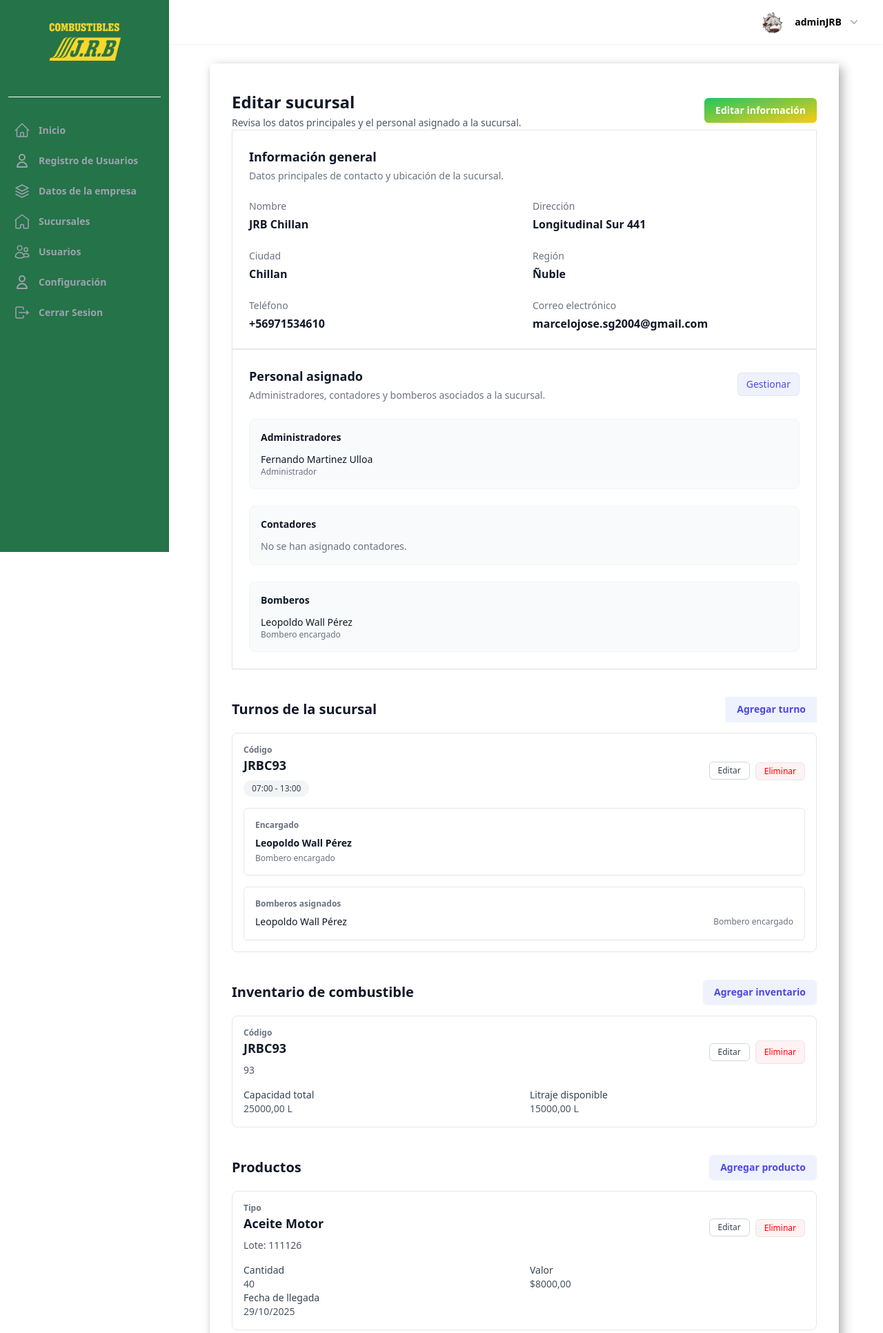
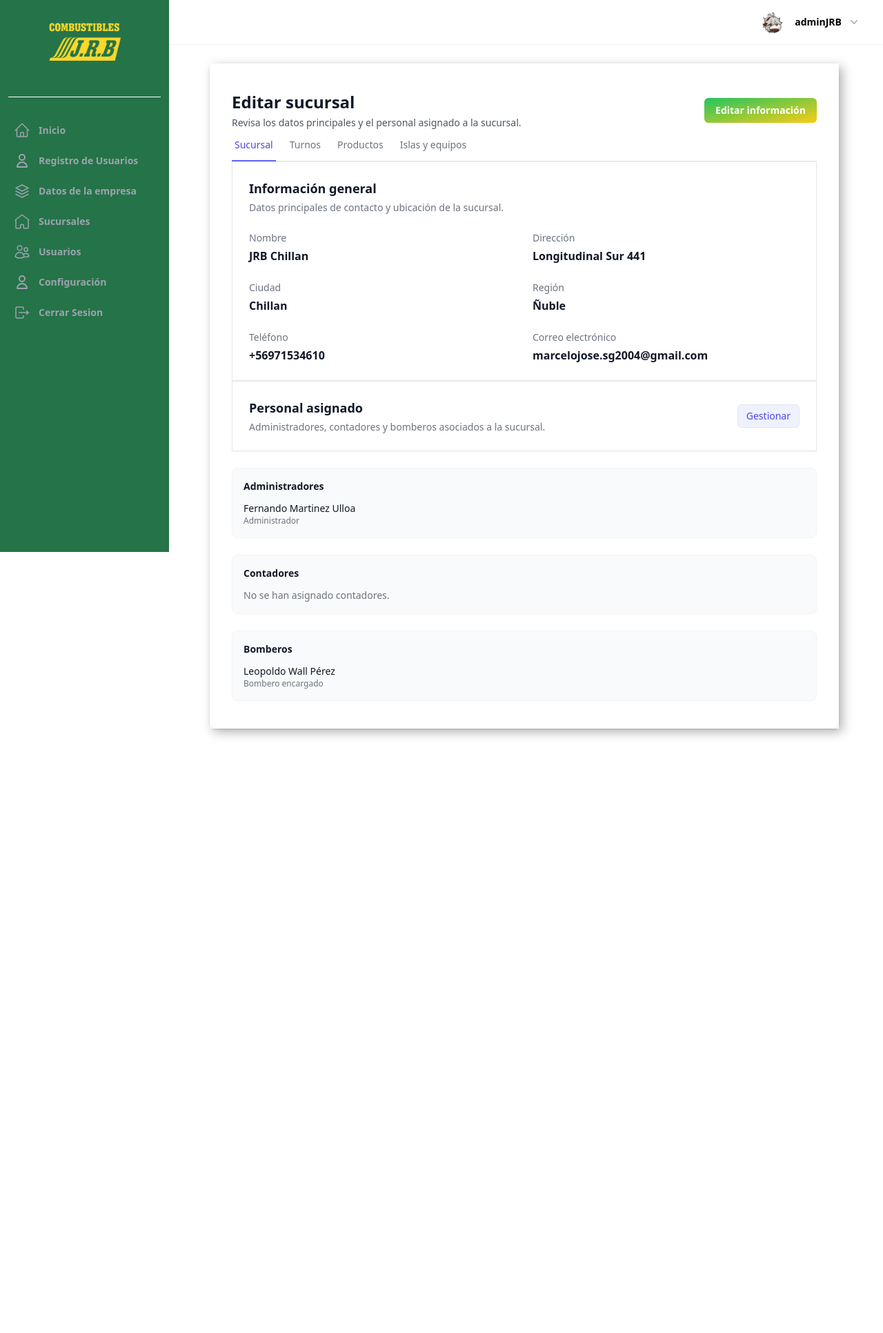
Before and after one commit to Leonard0nt/BenciData, a Django app: page /sucursales/1/editar/ in a window 1280 px wide. Shown: the top 1932 px of the page at 69% size. After the commit the page ends 1069 px from the top, so only its background shows below. Run offline with Django 5.2, Linux system fonts and the light colour scheme; a user stored in the database is signed in; data comes from the database, SQL or seed files in the repository; both versions use the stored data as it was after the commit; parts of the project's set-up code (start-up, migrations or seed data) failed here and were passed over; some libraries are stand-ins or nearby versions.

Commit message:
formulariosucursalantespestañas1

```diff
--- a/templates/pages/sucursales/sucursal_form.html
+++ b/templates/pages/sucursales/sucursal_form.html
@@ -1,4 +1,5 @@
 {% extends 'components/Layout/base_pages.html' %}
+{% load static %}
 
 {% block content_pages %}
 
@@ -39,7 +40,7 @@
 >
 
 {% if form.instance.pk %}
-  <form method="post" id="sucursal-update-form" class="space-y-8"></form>
+  <form method="post" id="sucursal-update-form" class="space-y-8">
     {% csrf_token %}
 
     <div class="flex flex-wrap items-start justify-between gap-4">
@@ -56,7 +57,6 @@
 
       </div>
     </div>
-
     {% if form.non_field_errors %}
       <div class="rounded-md border border-red-200 bg-red-50 px-4 py-3 text-sm text-red-700">
         <ul class="space-y-1">
@@ -65,6 +65,45 @@
       </div>
     {% endif %}
 
+    <div class="mt-8 border-b border-gray-200">
+      <nav class="-mb-px flex flex-wrap gap-4" aria-label="Tabs">
+        <button
+          type="button"
+          data-tab-target="tab-sucursal"
+          data-tab-group="branch-detail"
+          class="whitespace-nowrap border-b-2 border-indigo-500 px-1 py-3 text-sm font-medium text-indigo-600"
+          aria-controls="tab-sucursal"
+          aria-selected="true"
+        >Sucursal</button>
+        <button
+          type="button"
+          data-tab-target="tab-turnos"
+          data-tab-group="branch-detail"
+          class="whitespace-nowrap border-b-2 border-transparent px-1 py-3 text-sm font-medium text-gray-500 hover:border-gray-300 hover:text-gray-700"
+          aria-controls="tab-turnos"
+          aria-selected="false"
+        >Turnos</button>
+        <button
+          type="button"
+          data-tab-target="tab-productos"
+          data-tab-group="branch-detail"
+          class="whitespace-nowrap border-b-2 border-transparent px-1 py-3 text-sm font-medium text-gray-500 hover:border-gray-300 hover:text-gray-700"
+          aria-controls="tab-productos"
+          aria-selected="false"
+        >Productos</button>
+        <button
+          type="button"
+          data-tab-target="tab-islas"
+          data-tab-group="branch-detail"
+          class="whitespace-nowrap border-b-2 border-transparent px-1 py-3 text-sm font-medium text-gray-500 hover:border-gray-300 hover:text-gray-700"
+          aria-controls="tab-islas"
+          aria-selected="false"
+        >Islas y equipos</button>
+      </nav>
+    </div>
+
+
+    <div id="tab-sucursal" class="tab-content mt-8 space-y-8">
       <!-- Información general (vista) -->
       <section class="rounded-xl border border-gray-200 bg-white p-6 shadow-sm">
         <div class="flex flex-wrap items-center justify-between gap-3">
@@ -95,6 +134,8 @@
             class="inline-flex items-center rounded-md border border-indigo-200 bg-indigo-50 px-3 py-1.5 text-sm font-medium text-indigo-600 hover:bg-indigo-50"
             @click="openModal = 'staff'"
           >Gestionar</button>
+        </div>
+
         </div>
 
       <div class="mt-6 grid grid-cols-1 gap-6 md:grid-cols-3">
@@ -159,6 +200,7 @@
         </div>
       </div>
       </section>
+    </div>
 
     <!-- Overlay global para modales del formulario principal -->
     <template x-if="openModal">
@@ -236,11 +278,10 @@
         </div>
       </div>
     </div>
-
   </form>
-
+  <div id="tab-turnos" class="tab-content mt-8 hidden space-y-6">
     <!-- Turnos -->
-  <section class="mt-10">
+    <section class="mt-2">
     <div class="flex items-center justify-between mb-4">
         <h2 class="text-xl font-semibold text-gray-900">Turnos de la sucursal</h2>
         {% if shift_create_form %}
@@ -374,8 +415,46 @@
       {% endif %}
     </section>
 
+    <!-- Modal: crear turno -->
+    {% if shift_create_form %}
+      <div x-cloak x-show="openModal === 'shift-create'" x-transition.opacity class="fixed inset-0 z-50 flex items-center justify-center bg-transparent p-4" @keydown.escape.window="openModal = null" @click.self="openModal = null">
+        <div class="modal-panel w-full bg-white shadow-2xl flex flex-col" x-transition.scale.origin.center>
+          <div class="flex items-center justify-between border-b border-gray-200 px-6 py-4 shrink-0">
+            <h3 class="text-lg font-semibold text-gray-900">Agregar turno</h3>
+            <button type="button" class="text-gray-400 hover:text-gray-600" @click="openModal = null"><span class="sr-only">Cerrar</span>
+              <svg xmlns="http://www.w3.org/2000/svg" viewBox="0 0 24 24" fill="none" stroke-width="1.5" stroke="currentColor" class="h-5 w-5"><path stroke-linecap="round" stroke-linejoin="round" d="M6 18 18 6M6 6l12 12" /></svg>
+            </button>
+          </div>
+          <div class="px-6 py-6 overflow-y-auto">
+            <form method="post" action="{{ shift_create_url }}" class="space-y-6 mx-auto w-full max-w-[36rem]">
+              {% csrf_token %}
+              {% for hidden in shift_create_form.hidden_fields %}{{ hidden }}{% endfor %}
+              <div class="grid grid-cols-1 gap-6 md:grid-cols-2">
+                {% for field in shift_create_form.visible_fields %}
+                  <div>
+                    <label class="block text-sm font-medium text-gray-700 mb-1" for="{{ field.id_for_label }}">{{ field.label }}</label>
+                    {{ field }}
+                    {% if field.help_text %}<p class="mt-1 text-xs text-gray-500">{{ field.help_text }}</p>{% endif %}
+                    {% if field.errors %}<ul class="mt-1 space-y-1 text-sm text-red-600">{% for e in field.errors %}<li>{{ e }}</li>{% endfor %}</ul>{% endif %}
+                  </div>
+                {% endfor %}
+              </div>
+              {% if shift_create_form.non_field_errors %}<ul class="space-y-1 text-sm text-red-600">{% for e in shift_create_form.non_field_errors %}<li>{{ e }}</li>{% endfor %}</ul>{% endif %}
+              <div class="flex justify-end gap-3">
+                <button type="button" class="inline-flex items-center rounded-md border border-gray-300 px-4 py-2 text-sm font-medium text-gray-700 hover:bg-gray-50" @click="openModal = null">Cancelar</button>
+                <button type="submit" class="inline-flex items-center rounded-md bg-indigo-600 px-4 py-2 text-sm font-semibold text-white shadow-sm hover:bg-indigo-50">Guardar turno</button>
+              </div>
+            </form>
+          </div>
+          <div class="border-t border-gray-200 bg-gray-50 px-6 py-5 shrink-0"></div>
+        </div>
+      </div>
+    {% endif %}
+  </div>
+
+  <div id="tab-productos" class="tab-content mt-8 hidden space-y-6">
     <!-- Inventario -->
-    <section class="mt-10">
+    <section class="mt-2">
       <div class="flex items-center justify-between mb-4">
         <h2 class="text-xl font-semibold text-gray-900">Inventario de combustible</h2>
         {% if fuel_inventory_create_form %}
@@ -568,8 +647,80 @@
       {% endif %}
     </section>
 
+    {% if fuel_inventory_create_form %}
+      <div x-cloak x-show="openModal === 'fuel-inventory'" x-transition.opacity class="fixed inset-0 z-50 flex items-center justify-center bg-transparent p-4" @keydown.escape.window="openModal = null" @click.self="openModal = null">
+        <div class="modal-panel w-full bg-white shadow-2xl flex flex-col" x-transition.scale.origin.center>
+          <div class="flex items-center justify-between border-b border-gray-200 px-6 py-4 shrink-0">
+            <h3 class="text-lg font-semibold text-gray-900">Agregar inventario</h3>
+            <button type="button" class="text-gray-400 hover:text-gray-600" @click="openModal = null"><span class="sr-only">Cerrar</span>
+              <svg xmlns="http://www.w3.org/2000/svg" viewBox="0 0 24 24" fill="none" stroke-width="1.5" stroke="currentColor" class="h-5 w-5"><path stroke-linecap="round" stroke-linejoin="round" d="M6 18 18 6M6 6l12 12" /></svg>
+            </button>
+          </div>
+          <div class="px-6 py-6 overflow-y-auto">
+            <form method="post" action="{{ fuel_inventory_create_url }}" class="space-y-6 mx-auto w-full max-w-[36rem]">
+              {% csrf_token %}
+              {% for hidden in fuel_inventory_create_form.hidden_fields %}{{ hidden }}{% endfor %}
+              <div class="grid grid-cols-1 gap-6 md:grid-cols-2">
+                {% for field in fuel_inventory_create_form.visible_fields %}
+                  <div>
+                    <label class="block text-sm font-medium text-gray-700 mb-1" for="{{ field.id_for_label }}">{{ field.label }}</label>
+                    {{ field }}
+                    {% if field.help_text %}<p class="mt-1 text-xs text-gray-500">{{ field.help_text }}</p>{% endif %}
+                    {% if field.errors %}<ul class="mt-1 space-y-1 text-sm text-red-600">{% for e in field.errors %}<li>{{ e }}</li>{% endfor %}</ul>{% endif %}
+                  </div>
+                {% endfor %}
+              </div>
+              {% if fuel_inventory_create_form.non_field_errors %}<ul class="space-y-1 text-sm text-red-600">{% for e in fuel_inventory_create_form.non_field_errors %}<li>{{ e }}</li>{% endfor %}</ul>{% endif %}
+              <div class="flex justify-end gap-3">
+                <button type="button" class="inline-flex items-center rounded-md border border-gray-300 px-4 py-2 text-sm font-medium text-gray-700 hover:bg-gray-50" @click="openModal = null">Cancelar</button>
+                <button type="submit" class="inline-flex items-center rounded-md bg-indigo-600 px-4 py-2 text-sm font-semibold text-white shadow-sm hover:bg-indigo-50">Guardar inventario</button>
+              </div>
+            </form>
+          </div>
+          <div class="border-t border-gray-200 bg-gray-50 px-6 py-5 shrink-0"></div>
+        </div>
+      </div>
+    {% endif %}
+
+    {% if product_create_form %}
+      <div x-cloak x-show="openModal === 'product'" x-transition.opacity class="fixed inset-0 z-50 flex items-center justify-center bg-transparent p-4" @keydown.escape.window="openModal = null" @click.self="openModal = null">
+        <div class="modal-panel w-full bg-white shadow-2xl flex flex-col" x-transition.scale.origin.center>
+          <div class="flex items-center justify-between border-b border-gray-200 px-6 py-4 shrink-0">
+            <h3 class="text-lg font-semibold text-gray-900">Agregar producto</h3>
+            <button type="button" class="text-gray-400 hover:text-gray-600" @click="openModal = null"><span class="sr-only">Cerrar</span>
+              <svg xmlns="http://www.w3.org/2000/svg" viewBox="0 0 24 24" fill="none" stroke-width="1.5" stroke="currentColor" class="h-5 w-5"><path stroke-linecap="round" stroke-linejoin="round" d="M6 18 18 6M6 6l12 12" /></svg>
+            </button>
+          </div>
+          <div class="px-6 py-6 overflow-y-auto">
+            <form method="post" action="{{ product_create_url }}" class="space-y-6 mx-auto w-full max-w-[36rem]">
+              {% csrf_token %}
+              {% for hidden in product_create_form.hidden_fields %}{{ hidden }}{% endfor %}
+              <div class="grid grid-cols-1 gap-6 md:grid-cols-2">
+                {% for field in product_create_form.visible_fields %}
+                  <div>
+                    <label class="block text-sm font-medium text-gray-700 mb-1" for="{{ field.id_for_label }}">{{ field.label }}</label>
+                    {{ field }}
+                    {% if field.help_text %}<p class="mt-1 text-xs text-gray-500">{{ field.help_text }}</p>{% endif %}
+                    {% if field.errors %}<ul class="mt-1 space-y-1 text-sm text-red-600">{% for e in field.errors %}<li>{{ e }}</li>{% endfor %}</ul>{% endif %}
+                  </div>
+                {% endfor %}
+              </div>
+              {% if product_create_form.non_field_errors %}<ul class="space-y-1 text-sm text-red-600">{% for e in product_create_form.non_field_errors %}<li>{{ e }}</li>{% endfor %}</ul>{% endif %}
+              <div class="flex justify-end gap-3">
+                <button type="button" class="inline-flex items-center rounded-md border border-gray-300 px-4 py-2 text-sm font-medium text-gray-700 hover:bg-gray-50" @click="openModal = null">Cancelar</button>
+                <button type="submit" class="inline-flex items-center rounded-md bg-indigo-600 px-4 py-2 text-sm font-semibold text-white shadow-sm hover:bg-indigo-50">Guardar producto</button>
+              </div>
+            </form>
+          </div>
+          <div class="border-t border-gray-200 bg-gray-50 px-6 py-5 shrink-0"></div>
+        </div>
+      </div>
+    {% endif %}
+  </div>
+
+  <div id="tab-islas" class="tab-content mt-8 hidden space-y-6">
     <!-- Islas y equipos -->
-    <section class="mt-10">
+    <section class="mt-2">
       <div class="flex items-center justify-between mb-4">
         <h2 class="text-xl font-semibold text-gray-900">Islas y equipos</h2>
         {% if island_create_form %}
@@ -910,149 +1061,7 @@
       {% endif %}
     </section>
 
-    <!-- Modal: crear isla -->
-    {% if island_create_form %}
-      <div x-cloak x-show="openModal === 'island-create'" x-transition.opacity class="fixed inset-0 z-50 flex items-center justify-center bg-transparent p-4" @keydown.escape.window="openModal = null" @click.self="openModal = null">
-        <div class="modal-panel w-full bg-white shadow-2xl flex flex-col" x-transition.scale.origin.center>
-          <div class="flex items-center justify-between border-b border-gray-200 px-6 py-4 shrink-0">
-            <h3 class="text-lg font-semibold text-gray-900">Agregar isla</h3>
-            <button type="button" class="text-gray-400 hover:text-gray-600" @click="openModal = null"><span class="sr-only">Cerrar</span>
-              <svg xmlns="http://www.w3.org/2000/svg" viewBox="0 0 24 24" fill="none" stroke-width="1.5" stroke="currentColor" class="h-5 w-5"><path stroke-linecap="round" stroke-linejoin="round" d="M6 18 18 6M6 6l12 12" /></svg>
-            </button>
   </div>
-          <div class="px-6 py-6 overflow-y-auto">
-            <form method="post" action="{% url 'sucursal_island_create' form.instance.pk %}" class="space-y-6 mx-auto w-full max-w-[36rem]">
-              {% csrf_token %}
-              {% for hidden in island_create_form.hidden_fields %}{{ hidden }}{% endfor %}
-              {% for field in island_create_form.visible_fields %}
-                <div>
-                  <label class="block text-sm font-medium text-gray-700 mb-1" for="{{ field.id_for_label }}">{{ field.label }}</label>
-                  {{ field }}
-                  {% if field.help_text %}<p class="mt-1 text-xs text-gray-500">{{ field.help_text }}</p>{% endif %}
-                  {% if field.errors %}<ul class="mt-1 space-y-1 text-xs text-red-600">{% for e in field.errors %}<li>{{ e }}</li>{% endfor %}</ul>{% endif %}
-                </div>
-              {% endfor %}
-              {% if island_create_form.non_field_errors %}<ul class="space-y-1 text-sm text-red-600">{% for e in island_create_form.non_field_errors %}<li>{{ e }}</li>{% endfor %}</ul>{% endif %}
-              <div class="flex justify-end gap-3">
-                <button type="button" class="inline-flex items-center rounded-md border border-gray-300 px-4 py-2 text-sm font-medium text-gray-700 hover:bg-gray-50" @click="openModal = null">Cancelar</button>
-                <button type="submit" class="inline-flex items-center rounded-md bg-indigo-600 px-4 py-2 text-sm font-semibold text-white shadow-sm hover:bg-indigo-50">Guardar isla</button>
-              </div>
-            </form>
-          </div>
-          <div class="border-t border-gray-200 bg-gray-50 px-6 py-5 shrink-0"></div>
-        </div>
-      </div>
-    {% endif %}
-
-
-
-  <!-- Modal: crear turno -->
-  {% if shift_create_form %}
-    <div x-cloak x-show="openModal === 'shift-create'" x-transition.opacity class="fixed inset-0 z-50 flex items-center justify-center bg-transparent p-4" @keydown.escape.window="openModal = null" @click.self="openModal = null">
-      <div class="modal-panel w-full bg-white shadow-2xl flex flex-col" x-transition.scale.origin.center>
-        <div class="flex items-center justify-between border-b border-gray-200 px-6 py-4 shrink-0">
-          <h3 class="text-lg font-semibold text-gray-900">Agregar turno</h3>
-          <button type="button" class="text-gray-400 hover:text-gray-600" @click="openModal = null"><span class="sr-only">Cerrar</span>
-            <svg xmlns="http://www.w3.org/2000/svg" viewBox="0 0 24 24" fill="none" stroke-width="1.5" stroke="currentColor" class="h-5 w-5"><path stroke-linecap="round" stroke-linejoin="round" d="M6 18 18 6M6 6l12 12" /></svg>
-          </button>
-        </div>
-        <div class="px-6 py-6 overflow-y-auto">
-          <form method="post" action="{{ shift_create_url }}" class="space-y-6 mx-auto w-full max-w-[36rem]">
-            {% csrf_token %}
-            {% for hidden in shift_create_form.hidden_fields %}{{ hidden }}{% endfor %}
-            <div class="grid grid-cols-1 gap-6 md:grid-cols-2">
-              {% for field in shift_create_form.visible_fields %}
-                <div>
-                  <label class="block text-sm font-medium text-gray-700 mb-1" for="{{ field.id_for_label }}">{{ field.label }}</label>
-                  {{ field }}
-                  {% if field.help_text %}<p class="mt-1 text-xs text-gray-500">{{ field.help_text }}</p>{% endif %}
-                  {% if field.errors %}<ul class="mt-1 space-y-1 text-sm text-red-600">{% for e in field.errors %}<li>{{ e }}</li>{% endfor %}</ul>{% endif %}
-                </div>
-              {% endfor %}
-            </div>
-            {% if shift_create_form.non_field_errors %}<ul class="space-y-1 text-sm text-red-600">{% for e in shift_create_form.non_field_errors %}<li>{{ e }}</li>{% endfor %}</ul>{% endif %}
-            <div class="flex justify-end gap-3">
-              <button type="button" class="inline-flex items-center rounded-md border border-gray-300 px-4 py-2 text-sm font-medium text-gray-700 hover:bg-gray-50" @click="openModal = null">Cancelar</button>
-              <button type="submit" class="inline-flex items-center rounded-md bg-indigo-600 px-4 py-2 text-sm font-semibold text-white shadow-sm hover:bg-indigo-50">Guardar turno</button>
-            </div>
-          </form>
-        </div>
-        <div class="border-t border-gray-200 bg-gray-50 px-6 py-5 shrink-0"></div>
-      </div>
-    </div>
-  {% endif %}
-
-  <!-- Modal: inventario combustible -->
-  {% if fuel_inventory_create_form %}
-    <div x-cloak x-show="openModal === 'fuel-inventory'" x-transition.opacity class="fixed inset-0 z-50 flex items-center justify-center bg-transparent p-4" @keydown.escape.window="openModal = null" @click.self="openModal = null">
-      <div class="modal-panel w-full bg-white shadow-2xl flex flex-col" x-transition.scale.origin.center>
-        <div class="flex items-center justify-between border-b border-gray-200 px-6 py-4 shrink-0">
-          <h3 class="text-lg font-semibold text-gray-900">Agregar inventario</h3>
-          <button type="button" class="text-gray-400 hover:text-gray-600" @click="openModal = null"><span class="sr-only">Cerrar</span>
-            <svg xmlns="http://www.w3.org/2000/svg" viewBox="0 0 24 24" fill="none" stroke-width="1.5" stroke="currentColor" class="h-5 w-5"><path stroke-linecap="round" stroke-linejoin="round" d="M6 18 18 6M6 6l12 12" /></svg>
-          </button>
-        </div>
-        <div class="px-6 py-6 overflow-y-auto">
-          <form method="post" action="{{ fuel_inventory_create_url }}" class="space-y-6 mx-auto w-full max-w-[36rem]">
-            {% csrf_token %}
-            {% for hidden in fuel_inventory_create_form.hidden_fields %}{{ hidden }}{% endfor %}
-            <div class="grid grid-cols-1 gap-6 md:grid-cols-2">
-              {% for field in fuel_inventory_create_form.visible_fields %}
-                <div>
-                  <label class="block text-sm font-medium text-gray-700 mb-1" for="{{ field.id_for_label }}">{{ field.label }}</label>
-                  {{ field }}
-                  {% if field.help_text %}<p class="mt-1 text-xs text-gray-500">{{ field.help_text }}</p>{% endif %}
-                  {% if field.errors %}<ul class="mt-1 space-y-1 text-sm text-red-600">{% for e in field.errors %}<li>{{ e }}</li>{% endfor %}</ul>{% endif %}
-                </div>
-              {% endfor %}
-            </div>
-            {% if fuel_inventory_create_form.non_field_errors %}<ul class="space-y-1 text-sm text-red-600">{% for e in fuel_inventory_create_form.non_field_errors %}<li>{{ e }}</li>{% endfor %}</ul>{% endif %}
-            <div class="flex justify-end gap-3">
-              <button type="button" class="inline-flex items-center rounded-md border border-gray-300 px-4 py-2 text-sm font-medium text-gray-700 hover:bg-gray-50" @click="openModal = null">Cancelar</button>
-              <button type="submit" class="inline-flex items-center rounded-md bg-indigo-600 px-4 py-2 text-sm font-semibold text-white shadow-sm hover:bg-indigo-50">Guardar inventario</button>
-            </div>
-          </form>
-        </div>
-        <div class="border-t border-gray-200 bg-gray-50 px-6 py-5 shrink-0"></div>
-      </div>
-    </div>
-  {% endif %}
-
-  <!-- Modal: producto -->
-  {% if product_create_form %}
-    <div x-cloak x-show="openModal === 'product'" x-transition.opacity class="fixed inset-0 z-50 flex items-center justify-center bg-transparent p-4" @keydown.escape.window="openModal = null" @click.self="openModal = null">
-      <div class="modal-panel w-full bg-white shadow-2xl flex flex-col" x-transition.scale.origin.center>
-        <div class="flex items-center justify-between border-b border-gray-200 px-6 py-4 shrink-0">
-          <h3 class="text-lg font-semibold text-gray-900">Agregar producto</h3>
-          <button type="button" class="text-gray-400 hover:text-gray-600" @click="openModal = null"><span class="sr-only">Cerrar</span>
-            <svg xmlns="http://www.w3.org/2000/svg" viewBox="0 0 24 24" fill="none" stroke-width="1.5" stroke="currentColor" class="h-5 w-5"><path stroke-linecap="round" stroke-linejoin="round" d="M6 18 18 6M6 6l12 12" /></svg>
-          </button>
-        </div>
-        <div class="px-6 py-6 overflow-y-auto">
-          <form method="post" action="{{ product_create_url }}" class="space-y-6 mx-auto w-full max-w-[36rem]">
-            {% csrf_token %}
-            {% for hidden in product_create_form.hidden_fields %}{{ hidden }}{% endfor %}
-            <div class="grid grid-cols-1 gap-6 md:grid-cols-2">
-              {% for field in product_create_form.visible_fields %}
-                <div>
-                  <label class="block text-sm font-medium text-gray-700 mb-1" for="{{ field.id_for_label }}">{{ field.label }}</label>
-                  {{ field }}
-                  {% if field.help_text %}<p class="mt-1 text-xs text-gray-500">{{ field.help_text }}</p>{% endif %}
-                  {% if field.errors %}<ul class="mt-1 space-y-1 text-sm text-red-600">{% for e in field.errors %}<li>{{ e }}</li>{% endfor %}</ul>{% endif %}
-                </div>
-              {% endfor %}
-            </div>
-            {% if product_create_form.non_field_errors %}<ul class="space-y-1 text-sm text-red-600">{% for e in product_create_form.non_field_errors %}<li>{{ e }}</li>{% endfor %}</ul>{% endif %}
-            <div class="flex justify-end gap-3">
-              <button type="button" class="inline-flex items-center rounded-md border border-gray-300 px-4 py-2 text-sm font-medium text-gray-700 hover:bg-gray-50" @click="openModal = null">Cancelar</button>
-              <button type="submit" class="inline-flex items-center rounded-md bg-indigo-600 px-4 py-2 text-sm font-semibold text-white shadow-sm hover:bg-indigo-50">Guardar producto</button>
-            </div>
-          </form>
-        </div>
-        <div class="border-t border-gray-200 bg-gray-50 px-6 py-5 shrink-0"></div>
-      </div>
-    </div>
-  {% endif %}
 
 {% else %}
   <!-- Crear sucursal -->
@@ -1080,3 +1089,7 @@
 </div>
 
 {% endblock content_pages %}
+
+{% block javascript %}
+  <script defer src="{% static 'js/tabs.js' %}"></script>
+{% endblock javascript %}
```
Also changed, not shown: db.sqlite3. Lines whose indentation alone changed are shown as unchanged.
